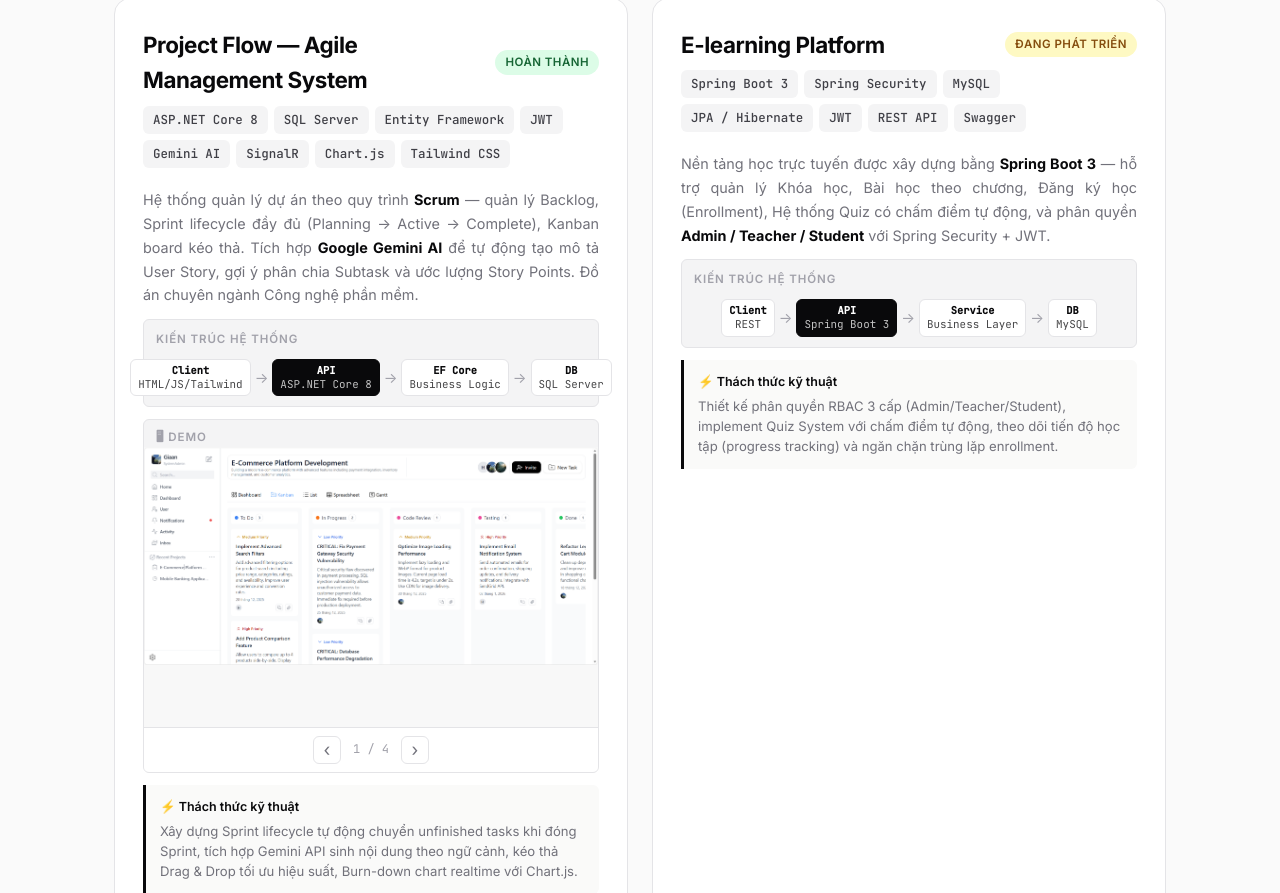
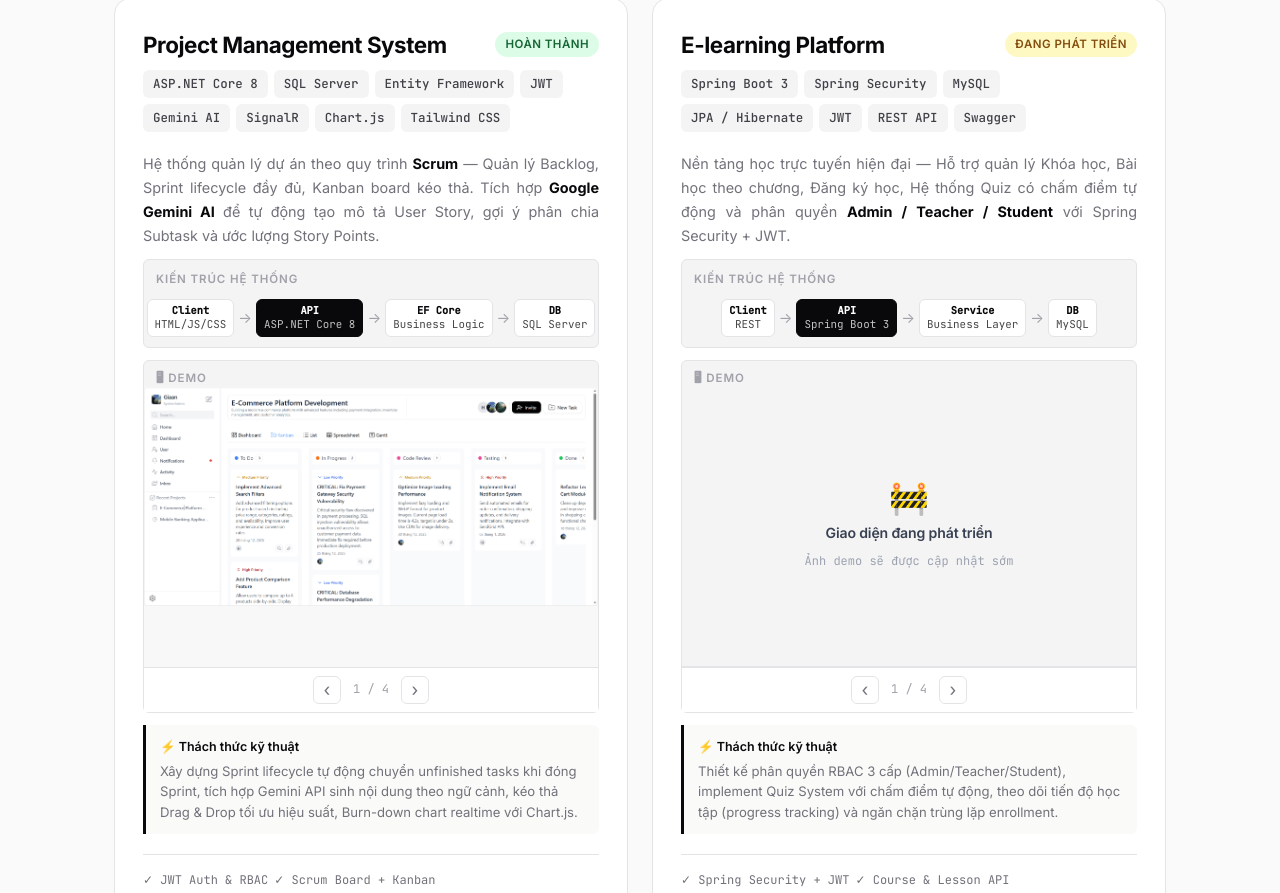
Before and after one commit to dogiaan611/Daan-portfolio, a website: page index.html in a window 1280 px wide. Shown: the part 989-1882 px from the top of the page. Drawn offline with Linux system fonts and the light colour scheme.

Commit message:
feat: Implement a demo image slider with a WIP overlay for the e-learning project, refine project descriptions, and update LinkedIn URLs.

```diff
--- a/index.html
+++ b/index.html
@@ -70,7 +70,7 @@
             </svg>
             GitHub
           </a>
-          <a href="https://www.linkedin.com/in/%C4%91%E1%BB%97-gia-%C3%A2n-undefined-1067923b3/" target="_blank"
+          <a href="https://www.linkedin.com/in/%C4%91%E1%BB%97-gia-%C3%A2n-1067923b3/" target="_blank"
             rel="noopener" aria-label="LinkedIn" class="social-link">
             <svg xmlns="http://www.w3.org/2000/svg" width="20" height="20" viewBox="0 0 24 24" fill="none"
               stroke="currentColor" stroke-width="2" stroke-linecap="round" stroke-linejoin="round">
@@ -115,7 +115,7 @@
         <div class="project-card fade-in">
           <div class="project-card-inner">
             <div class="project-header">
-              <h3 class="project-title">Project Flow — Agile Management System</h3>
+              <h3 class="project-title">Project Management System</h3>
               <div class="project-meta">
                 <span class="project-status status-done">Hoàn thành</span>
               </div>
@@ -133,16 +133,15 @@
 
             <div class="project-body">
               <p class="project-desc">
-                Hệ thống quản lý dự án theo quy trình <strong>Scrum</strong> — quản lý Backlog, Sprint lifecycle đầy đủ (Planning → Active → Complete),
+                Hệ thống quản lý dự án theo quy trình <strong>Scrum</strong> — Quản lý Backlog, Sprint lifecycle đầy đủ,
                 Kanban board kéo thả. Tích hợp <strong>Google Gemini AI</strong> để tự động tạo mô tả User Story, gợi ý phân chia
-                Subtask và ước lượng Story Points. Đồ án chuyên ngành Công nghệ phần mềm.
-              </p>
+                Subtask và ước lượng Story Points.
 
               <!-- Architecture mini diagram -->
               <div class="arch-diagram">
                 <div class="arch-label">Kiến trúc hệ thống</div>
                 <div class="arch-flow">
-                  <div class="arch-node">Client<br /><small>HTML/JS/Tailwind</small></div>
+                  <div class="arch-node">Client<br /><small>HTML/JS/CSS</small></div>
                   <div class="arch-arrow">→</div>
                   <div class="arch-node accent">API<br /><small>ASP.NET Core 8</small></div>
                   <div class="arch-arrow">→</div>
@@ -236,8 +235,8 @@
 
             <div class="project-body">
               <p class="project-desc">
-                Nền tảng học trực tuyến được xây dựng bằng <strong>Spring Boot 3</strong> — hỗ trợ quản lý Khóa học, Bài học
-                theo chương, Đăng ký học (Enrollment), Hệ thống Quiz có chấm điểm tự động, và phân quyền
+                Nền tảng học trực tuyến hiện đại — Hỗ trợ quản lý Khóa học, Bài học
+                theo chương, Đăng ký học, Hệ thống Quiz có chấm điểm tự động và phân quyền
                 <strong>Admin / Teacher / Student</strong> với Spring Security + JWT.
               </p>
 
@@ -252,6 +251,34 @@
                   <div class="arch-node">Service<br /><small>Business Layer</small></div>
                   <div class="arch-arrow">→</div>
                   <div class="arch-node">DB<br /><small>MySQL</small></div>
+                </div>
+              </div>
+
+              <!-- Demo Screenshots -->
+              <div class="demo-slider demo-slider--wip">
+                <div class="demo-slider-label">🖥 Demo</div>
+                <div class="demo-track" id="demoTrack2">
+                  <img src="assets/images/demo/elearning-courses.png" alt="Course Catalog" class="demo-img"
+                    onclick="openLightbox(this.src)" />
+                  <img src="assets/images/demo/elearning-lesson.png" alt="Lesson Detail" class="demo-img"
+                    onclick="openLightbox(this.src)" />
+                  <img src="assets/images/demo/elearning-quiz.png" alt="Quiz System" class="demo-img"
+                    onclick="openLightbox(this.src)" />
+                  <img src="assets/images/demo/elearning-enrollment.png" alt="Enrollment Management" class="demo-img"
+                    onclick="openLightbox(this.src)" />
+                </div>
+                <!-- UI Coming Soon Overlay -->
+                <div class="demo-wip-overlay">
+                  <span class="demo-wip-icon">🚧</span>
+                  <span class="demo-wip-text">Giao diện đang phát triển</span>
+                  <span class="demo-wip-sub">Ảnh demo sẽ được cập nhật sớm</span>
+                </div>
+                <div class="demo-controls">
+                  <button class="demo-btn" onclick="slidePrev('demoTrack2', 'demoCounter2', 4)"
+                    aria-label="Ảnh trước">‹</button>
+                  <span class="demo-counter" id="demoCounter2">1 / 4</span>
+                  <button class="demo-btn" onclick="slideNext('demoTrack2', 'demoCounter2', 4)"
+                    aria-label="Ảnh sau">›</button>
                 </div>
               </div>
 
@@ -401,7 +428,7 @@
                 </svg>
                 github.com/dogiaan611
               </a>
-              <a href="https://www.linkedin.com/in/%C4%91%E1%BB%97-gia-%C3%A2n-undefined-1067923b3/" target="_blank"
+              <a href="https://www.linkedin.com/in/%C4%91%E1%BB%97-gia-%C3%A2n-1067923b3/" target="_blank"
                 rel="noopener" class="contact-link">
                 <svg xmlns="http://www.w3.org/2000/svg" width="18" height="18" viewBox="0 0 24 24" fill="none"
                   stroke="currentColor" stroke-width="2" stroke-linecap="round" stroke-linejoin="round">
--- a/style.css
+++ b/style.css
@@ -675,9 +675,9 @@ button {
 .demo-slider {
   border: 1px solid var(--border);
   border-radius: var(--radius-sm);
-  overflow: hidden;
   background: var(--bg-alt);
 }
+
 
 .demo-slider-label {
   font-size: 0.72rem;
@@ -744,6 +744,44 @@ button {
   font-family: var(--font-mono);
   min-width: 36px;
   text-align: center;
+}
+
+/* WIP Overlay for demo slider */
+.demo-wip-overlay {
+  display: none;
+}
+
+.demo-slider--wip .demo-track {
+  display: none;
+}
+
+.demo-slider--wip .demo-wip-overlay {
+  display: flex;
+  flex-direction: column;
+  align-items: center;
+  justify-content: center;
+  gap: 8px;
+  height: 280px;
+  background: var(--bg-alt);
+  border-bottom: 1px solid var(--border);
+}
+
+.demo-wip-icon {
+  font-size: 2rem;
+  line-height: 1;
+}
+
+.demo-wip-text {
+  font-size: 0.88rem;
+  font-weight: 600;
+  color: #374151;
+  letter-spacing: -0.01em;
+}
+
+.demo-wip-sub {
+  font-size: 0.75rem;
+  color: #9CA3AF;
+  font-family: var(--font-mono);
 }
 
 .project-challenge {
```
